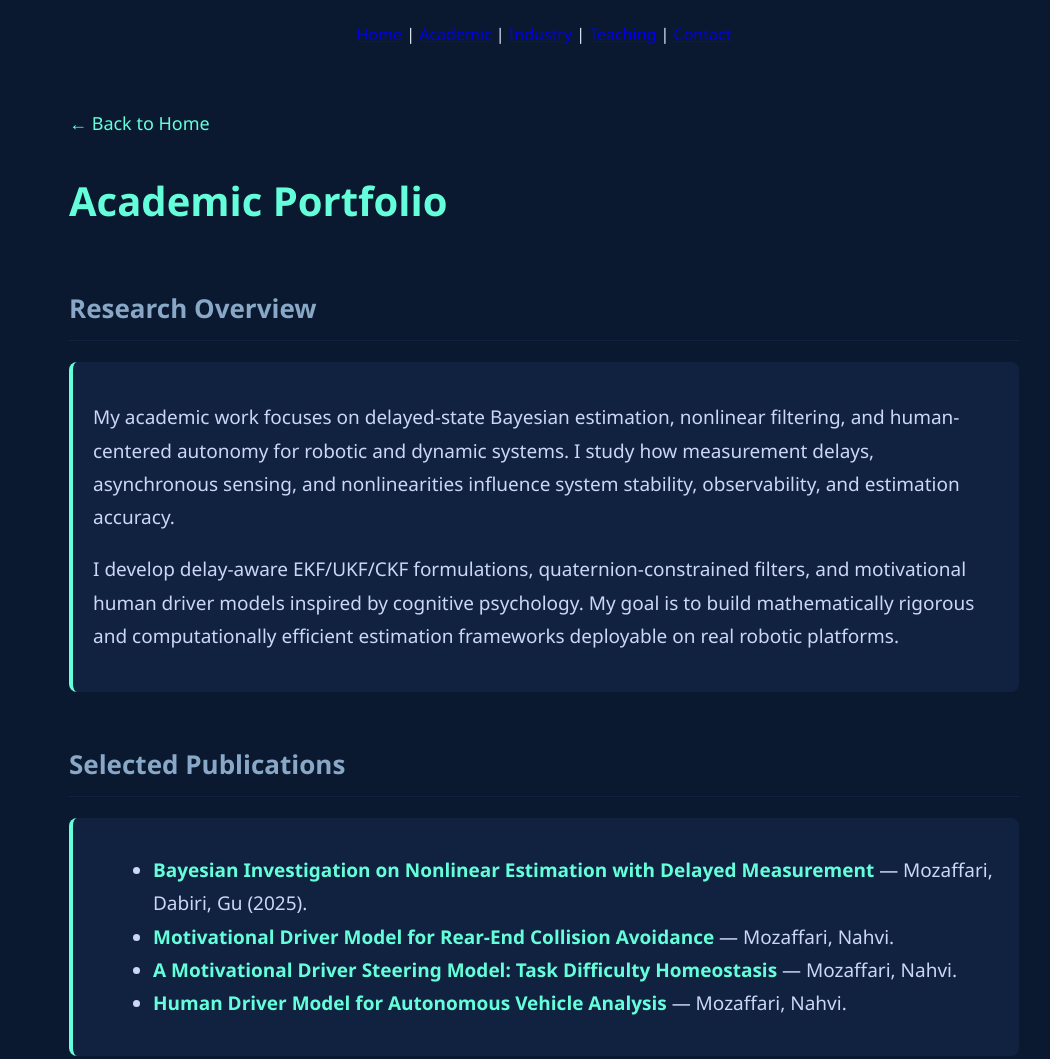
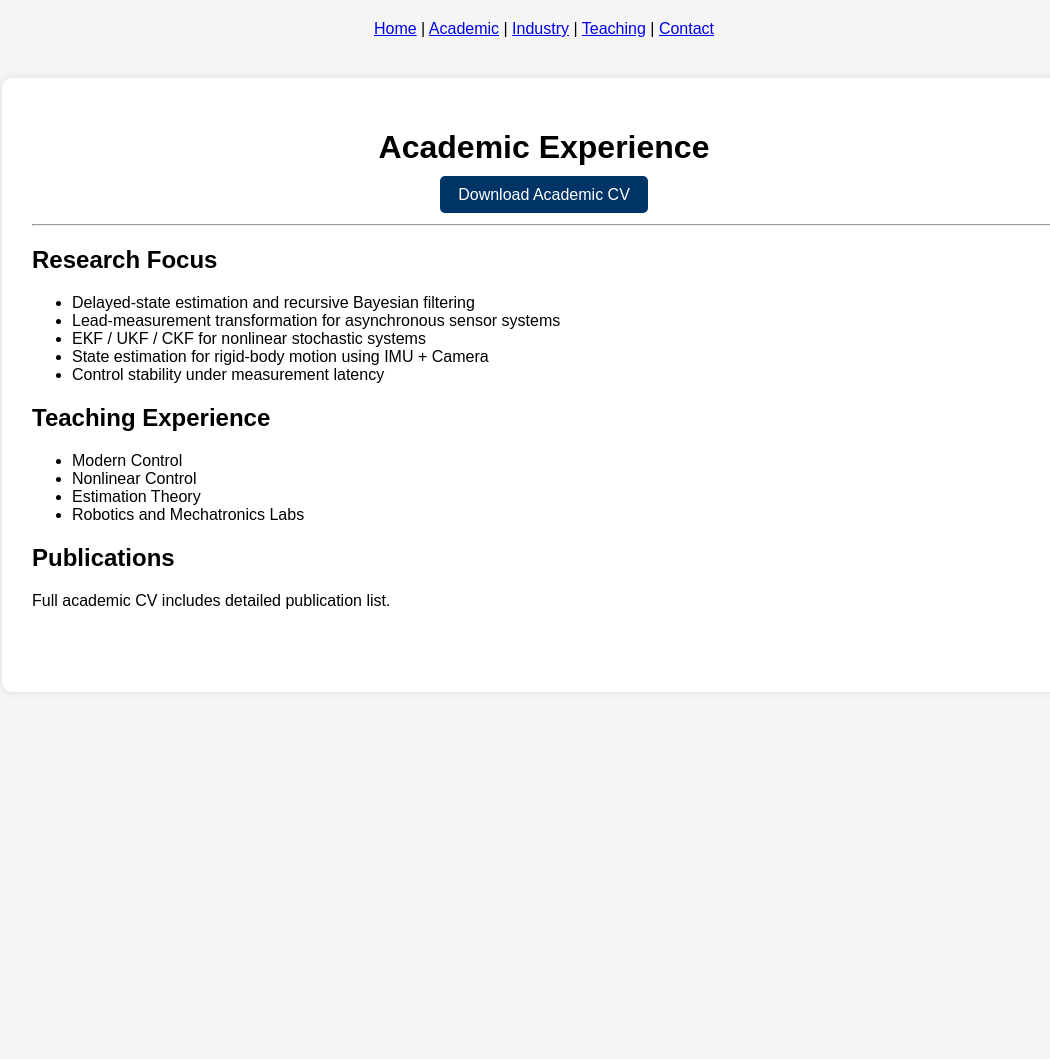
Before and after one commit to hmozaff/hmozaff.github.io, a plain HTML site: page academic.html in a window 1280 px wide. Shown: the top 1059 px of the page, without its empty margins (96-1146 px from the left). After the commit the page ends 800 px from the top, so only its background shows below. Drawn offline with Linux system fonts and the light colour scheme.

Commit message:
Update academic.html

```diff
--- a/academic.html
+++ b/academic.html
@@ -8,89 +8,43 @@
 
 <!DOCTYPE html>
 <html lang="en">
-
 <head>
 <meta charset="UTF-8">
-    <meta name="viewport" content=device-width, initial-scale=1.0">
-    <title>Academic Portfolio — Hamed Mozaffari</title>
+<title>Academic Experience – Hamed Mozaffari</title>
 
 <style>
   body {
+      font-family: Arial, sans-serif;
+      background: #f5f5f5;
       margin: 0;
-            background-color: #0A192F;
-            font-family: 'Segoe UI', Arial, sans-serif;
-            color: #E6F1FF;
-            line-height: 1.75;
+      padding: 0;
   }
-
   .container {
-            max-width: 950px;
+      width: 80%;
       margin: auto;
-            padding: 40px 20px;
+      background: white;
+      padding: 30px;
+      margin-top: 40px;
+      border-radius: 10px;
+      box-shadow: 0 0 10px rgba(0,0,0,0.1);
   }
-
   h1 {
-            font-size: 40px;
-            color: #64FFDA;
+      text-align: center;
       margin-bottom: 10px;
   }
-
-        h2 {
-            font-size: 26px;
-            color: #89A8C8;
-            margin-top: 50px;
-            border-bottom: 1px solid #112240;
-            padding-bottom: 8px;
+  hr {
+      margin: 20px 0;
   }
-
-        p, li {
-            font-size: 19px;
-            color: #CCD6F6;
+  .btn {
+      background: #003366;
+      color: white;
+      padding: 10px 18px;
+      border-radius: 5px;
+      text-decoration: none;
+      font-size: 16px;
   }
-
-        ul {
-            margin-left: 20px;
-        }
-
-        .back a {
-            color: #64FFDA;
-            text-decoration: none;
-            font-size: 18px;
-        }
-
-        .card {
-            background-color: #112240;
-            padding: 20px;
-            border-radius: 8px;
-            margin-top: 20px;
-            border-left: 4px solid #64FFDA;
-        }
-
-        .pub-title {
-            color: #64FFDA;
-            font-weight: bold;
-        }
-
-        .section-desc {
-            color: #A8B6D8;
-            margin-bottom: 10px;
-            font-size: 17px;
-        }
-
-        .cv-button {
-            display: inline-block;
-            margin-top: 15px;
-            padding: 12px 22px;
-            background-color: #64FFDA;
-            color: #0A192F;
-            border-radius: 6px;
-            font-weight: bold;
-            text-decoration: none;
-            transition: 0.3s;
-        }
-
-        .cv-button:hover {
-            background-color: #9EFEEA;
+  .btn:hover {
+      background: #0055aa;
   }
 </style>
 </head>
@@ -99,62 +53,38 @@
 
 <div class="container">
 
-        <div class="back">
-            <a href="index.html">← Back to Home</a>
-        </div>
+<h1>Academic Experience</h1>
 
-        <h1>Academic Portfolio</h1>
+<!-- DOWNLOAD BUTTON -->
+<p style="text-align:center; margin-top:20px;">
+  <a href="cv_academic.pdf" download class="btn">Download Academic CV</a>
+</p>
 
-        <h2>Research Overview</h2>
-        <div class="card">
-            <p>
-                My academic work focuses on delayed-state Bayesian estimation, nonlinear filtering,
-                and human-centered autonomy for robotic and dynamic systems. I study how measurement delays,
-                asynchronous sensing, and nonlinearities influence system stability, observability, and estimation accuracy.
-            </p>
-            <p>
-                I develop delay-aware EKF/UKF/CKF formulations, quaternion-constrained filters,
-                and motivational human driver models inspired by cognitive psychology.
-                My goal is to build mathematically rigorous and computationally efficient estimation
-                frameworks deployable on real robotic platforms.
-            </p>
-        </div>
+<hr>
 
-        <h2>Selected Publications</h2>
-        <div class="card">
+<h2>Research Focus</h2>
 <ul>
-                <li><span class="pub-title">Bayesian Investigation on Nonlinear Estimation with Delayed Measurement</span> — Mozaffari, Dabiri, Gu (2025).</li>
-                <li><span class="pub-title">Motivational Driver Model for Rear-End Collision Avoidance</span> — Mozaffari, Nahvi.</li>
-                <li><span class="pub-title">A Motivational Driver Steering Model: Task Difficulty Homeostasis</span> — Mozaffari, Nahvi.</li>
-                <li><span class="pub-title">Human Driver Model for Autonomous Vehicle Analysis</span> — Mozaffari, Nahvi.</li>
+  <li>Delayed-state estimation and recursive Bayesian filtering</li>
+  <li>Lead-measurement transformation for asynchronous sensor systems</li>
+  <li>EKF / UKF / CKF for nonlinear stochastic systems</li>
+  <li>State estimation for rigid-body motion using IMU + Camera</li>
+  <li>Control stability under measurement latency</li>
 </ul>
-        </div>
-
-        <h2>Research Projects</h2>
-        <div class="card">
-            <ul>
-                <li><strong>Delay-Aware EKF/UKF/CKF Framework:</strong> A reorganized nonlinear estimation architecture enabling stable inference under measurement delays without increasing state dimension.</li>
-                <li><strong>Quaternion-Constrained UKF:</strong> A robust orientation estimation method with norm stabilization and improved propagation under noise and disturbances.</li>
-                <li><strong>Motivational Human Driver Model:</strong> A psychologically inspired driver model for AV simulation, risk assessment, and crash-avoidance control design.</li>
-            </ul>
-        </div>
 
 <h2>Teaching Experience</h2>
-        <div class="card">
 <ul>
-                <li><strong>Sensors and Actuators — Instructor</strong></li>
-                <li><strong>Introduction to Mechatronics — Instructor</strong></li>
-                <li><strong>Modern Control — Instructor</strong></li>
-                <li><strong>Autonomous Ground Vehicles Lab — Designer & Instructor</strong></li>
+  <li>Modern Control</li>
+  <li>Nonlinear Control</li>
+  <li>Estimation Theory</li>
+  <li>Robotics and Mechatronics Labs</li>
 </ul>
-        </div>
 
-        <h2>Academic CV</h2>
-        <p class="section-desc">You can download my full academic CV below:</p>
-        <a href="cv.pdf" class="cv-button">Download CV (PDF)</a>
+<h2>Publications</h2>
+<p>Full academic CV includes detailed publication list.</p>
+
+<br><br>
 
 </div>
 
 </body>
-
 </html>
```
Lines whose indentation alone changed are shown as unchanged.
